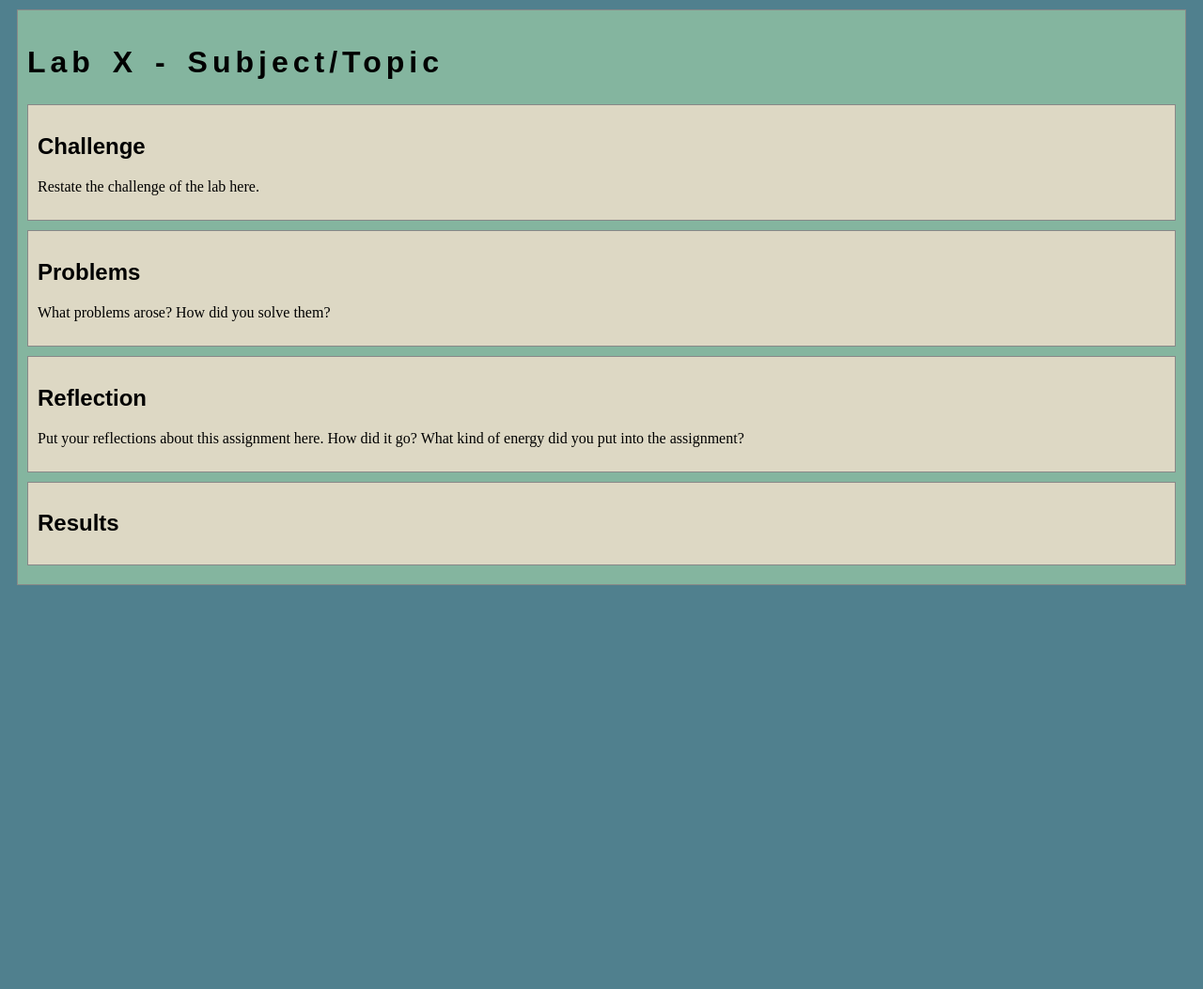
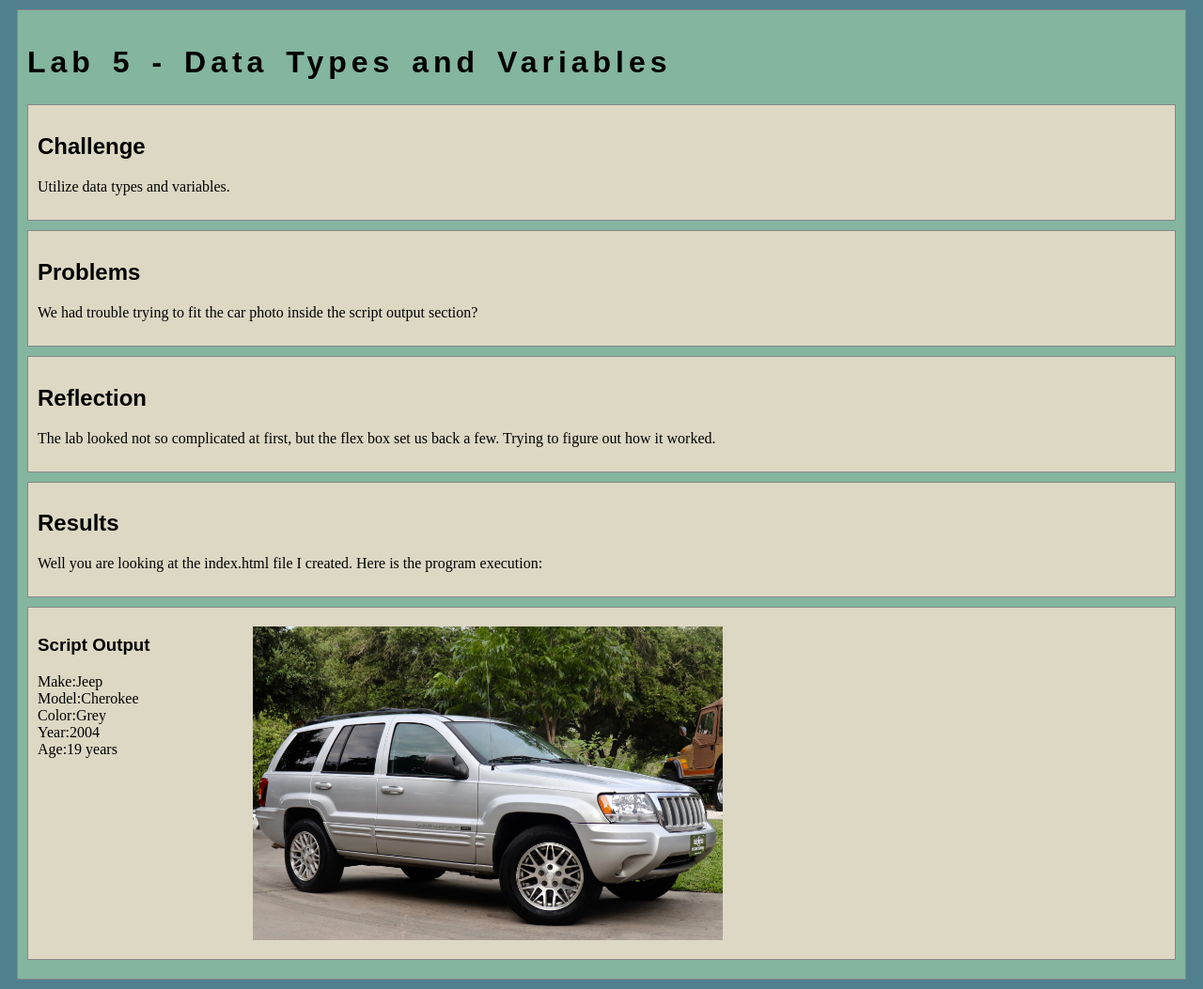
Before and after one commit to andreslimeta/art101, a plain HTML site: page lab5/index.html in a window 1280 px wide. Shown: the whole page at 94% size. Before the commit the page ends 800 px from the top, so only its background shows below. Drawn offline with nearby package versions, Linux system fonts and the light colour scheme.

Commit message:
finished lab 5

```diff
--- a/css/site.css
+++ b/css/site.css
@@ -34,3 +34,14 @@ h1 {
   border: solid 1px #888;
   background-color: #A3C9A8;
 }
+
+#flex {
+  display: flex;
+  gap: 100px;
+}
+
+.car-pic{
+  padding: 10px;
+  float: right;
+  max-width: 500px;
+}
--- a/lab5/index.html
+++ b/lab5/index.html
@@ -2,7 +2,7 @@
 <html>
 <head>
 	<!-- This title is used for tabs and bookmarks -->
-	<title>Lab X - Subject/Topic</title>
+	<title>Lab 5: Data Types and Variables</title>
 
 	<!-- Use UTF character set, a good idea with any webpage -->
   	<meta charset="UTF-8" />
@@ -23,25 +23,37 @@
 	<!-- Style this page by changing the CSS in ../css/site.css or css/lab.css -->
 	<main id="content">
 		<section>
-			<h1>Lab X - Subject/Topic</h1>
+			<h1>Lab 5 - Data Types and Variables</h1>
+
 			<div class="minor-section">
 					<h2>Challenge</h2>
-					<p>Restate the challenge of the lab here.</p>
+					<p>Utilize data types and variables.</p>
 			</div>
 
 			<div class="minor-section">
 					<h2>Problems</h2>
-					<p>What problems arose? How did you solve them? </p>
+					<p>We had trouble trying to fit the car photo inside the script output section? </p>
 			</div>
 
 			<div class="minor-section">
 					<h2>Reflection</h2>
-					<p>Put your reflections about this assignment here. How did it go? What kind of energy did you put into the assignment? </p>
+					<p> The lab looked not so complicated at first, but the flex box set us back a few. Trying to figure out how it worked. </p>
 			</div>
 
 			<div class="minor-section">
 					<h2>Results</h2>
+					<p>Well you are looking at the index.html file I created. Here is the program execution:</p>
 					<div id="output"></div>
+			</div>
+			<div class="minor-section" id="flex">
+				<div>
+					<h3>Script Output</h3>
+					<div class=output>
+						<script type="text/javascript" src="js/lab.js"></script>
+					</div>
+				</div>
+				<img class="car-pic" src="../lab5/img/2004_jeep_grand_cherokee_limited.jpg">
+
 			</div>
 		</section>
 		<nav id="links">
--- a/lab5/js/lab.js
+++ b/lab5/js/lab.js
@@ -1,21 +1,18 @@
 // index.js - purpose and description here
-// Author: Your Name
-// Date:
+// Author: Andres Limeta
+// Date: 10 October 2023
 
-// Constants
+// Define Variables
+make = "Jeep"
+model = "Cherokee"
+color = "Grey"
+year = 2004;
 
-// Functions
+// calculate
+age = 2023 - year;
 
-// this is an example function and this comment tells what it doees and what parameters are passed to it.
-function myFunction(param1, param2) {
-  // some code here
-  // return results;
-}
-
-function main() {
-  console.log("Main function started.");
-  // the code that makes everything happen
-}
-
-// let's get this party started
-main();
+document.writeln("Make:" + make + "<br>");
+document.writeln("Model:" + model + "<br>");
+document.writeln("Color:" + color + "<br>");
+document.writeln("Year:" + year + "<br>");
+document.writeln("Age:" + age + " years<br>");
```
Also changed, not shown: lab5/img/2004_jeep_grand_cherokee_limited.jpg (added).
